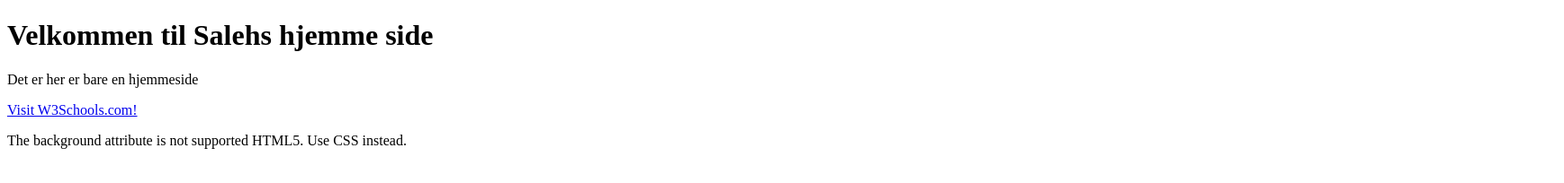
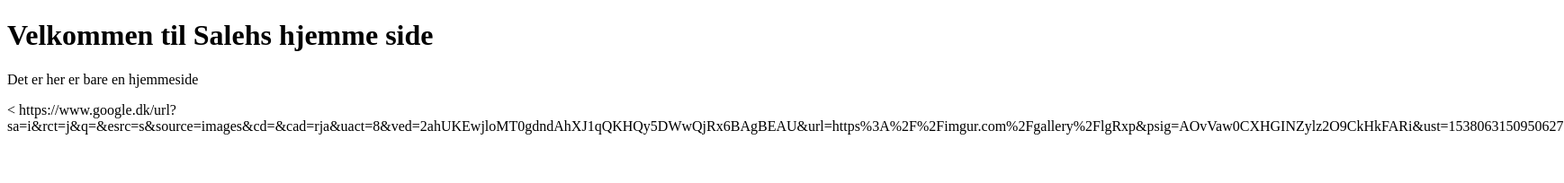
Before and after one commit to SalehDK/SalehDK.github.io, a plain HTML site: page index.html in a window 1280 px wide. Shown: the whole page at 90% size, 1738 px wide, since content can reach past the window. Drawn offline with Linux system fonts and the light colour scheme.

Commit message:
Update index.html

```diff
--- a/index.html
+++ b/index.html
@@ -8,15 +8,6 @@
 <h1>Velkommen til Salehs hjemme side</h1>
 <p>Det er her er bare en hjemmeside</p>
 
-</body>
-</html>
-<!DOCTYPE html>
-<html>
-<body background="w3s.png">
-
-
-<p><a href="https://www.w3schools.com">Visit W3Schools.com!</a></p>
-<p>The background attribute is not supported HTML5. Use CSS instead.</p>
-
-</body>
-</html>
+<style></style>
+  <<body>
+  https://www.google.dk/url?sa=i&rct=j&q=&esrc=s&source=images&cd=&cad=rja&uact=8&ved=2ahUKEwjloMT0gdndAhXJ1qQKHQy5DWwQjRx6BAgBEAU&url=https%3A%2F%2Fimgur.com%2Fgallery%2FlgRxp&psig=AOvVaw0CXHGINZylz2O9CkHkFARi&ust=1538063150950627
```
